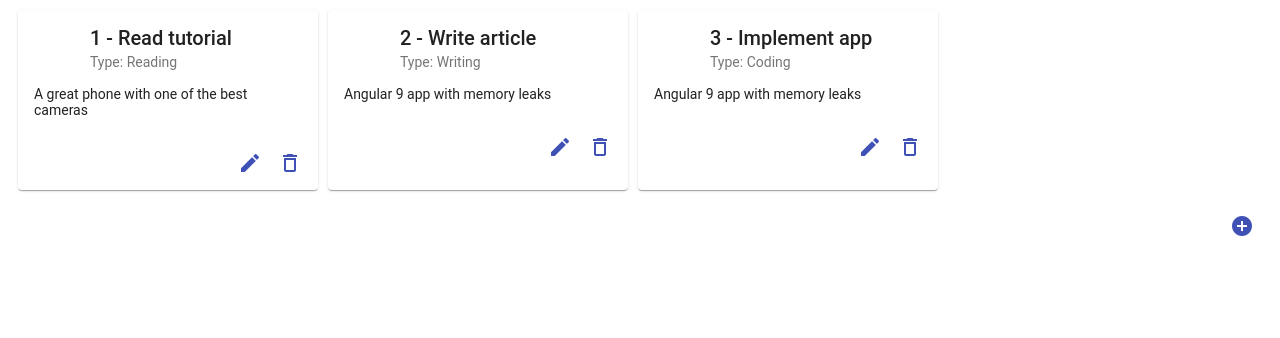
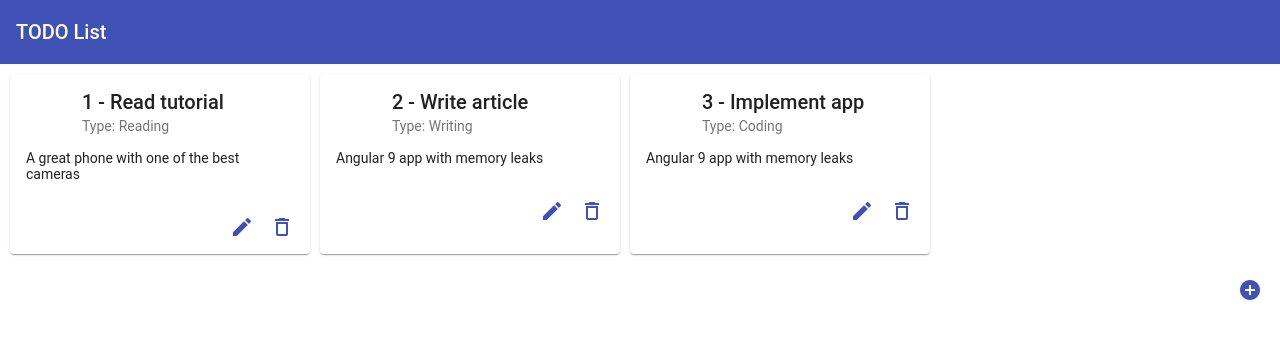
Before and after one commit to Artmari/angular-memory-leaks, an Angular app: page / in a window 1280 px wide. Shown: the top 338 px of the page. Built offline with nearby package versions, Linux system fonts and the light colour scheme.

Commit message:
top bar component, global css styles

```diff
--- a/src/app/app.component.html
+++ b/src/app/app.component.html
@@ -1,3 +1,4 @@
+<app-top-bar></app-top-bar>
 <div class="container">
   <router-outlet></router-outlet>
 </div>
--- /dev/null
+++ b/src/app/top-bar/top-bar.component.html
@@ -0,0 +1,5 @@
+<mat-toolbar color="primary">
+  <mat-toolbar-row>
+    <span>{{title}}</span>
+  </mat-toolbar-row>
+</mat-toolbar>
--- /dev/null
+++ b/src/app/top-bar/top-bar.component.ts
@@ -0,0 +1,17 @@
+import { Component, OnInit } from '@angular/core';
+
+@Component({
+  selector: 'app-top-bar',
+  templateUrl: './top-bar.component.html',
+  styleUrls: ['./top-bar.component.scss']
+})
+export class TopBarComponent implements OnInit {
+
+  title = 'TODO List';
+
+  constructor() { }
+
+  ngOnInit(): void {
+  }
+
+}
--- a/src/styles.scss
+++ b/src/styles.scss
@@ -1,2 +1,13 @@
 /* You can add global styles to this file, and also import other style files */
 @import "~@angular/material/prebuilt-themes/indigo-pink.css";
+
+* {
+  font-family: "Roboto", Arial, sans-serif;
+  box-sizing: border-box;
+  -webkit-font-smoothing: antialiased;
+  -moz-osx-font-smoothing: grayscale;
+}
+
+body {
+  margin: 0;
+}
```
Also changed, not shown: src/app/app.module.ts (+9 -1 lines), src/app/top-bar/top-bar.component.scss (added).
